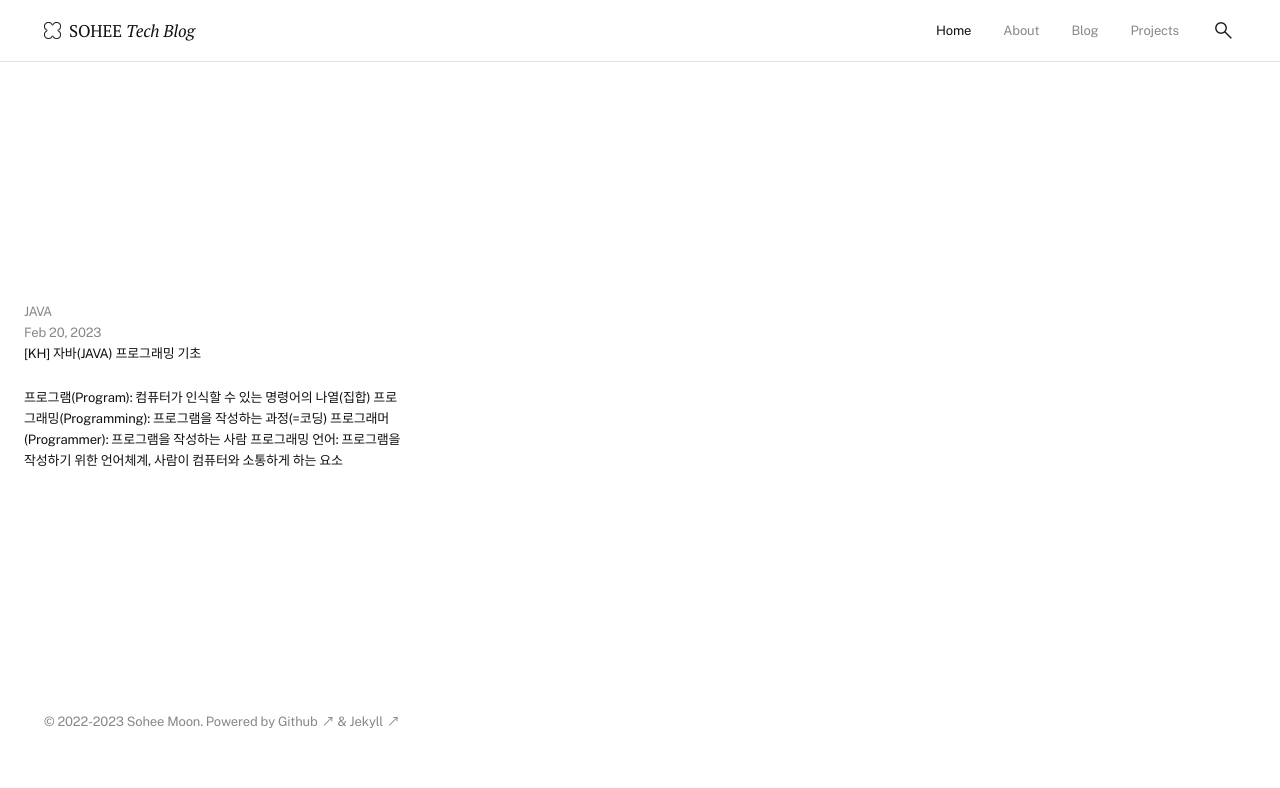
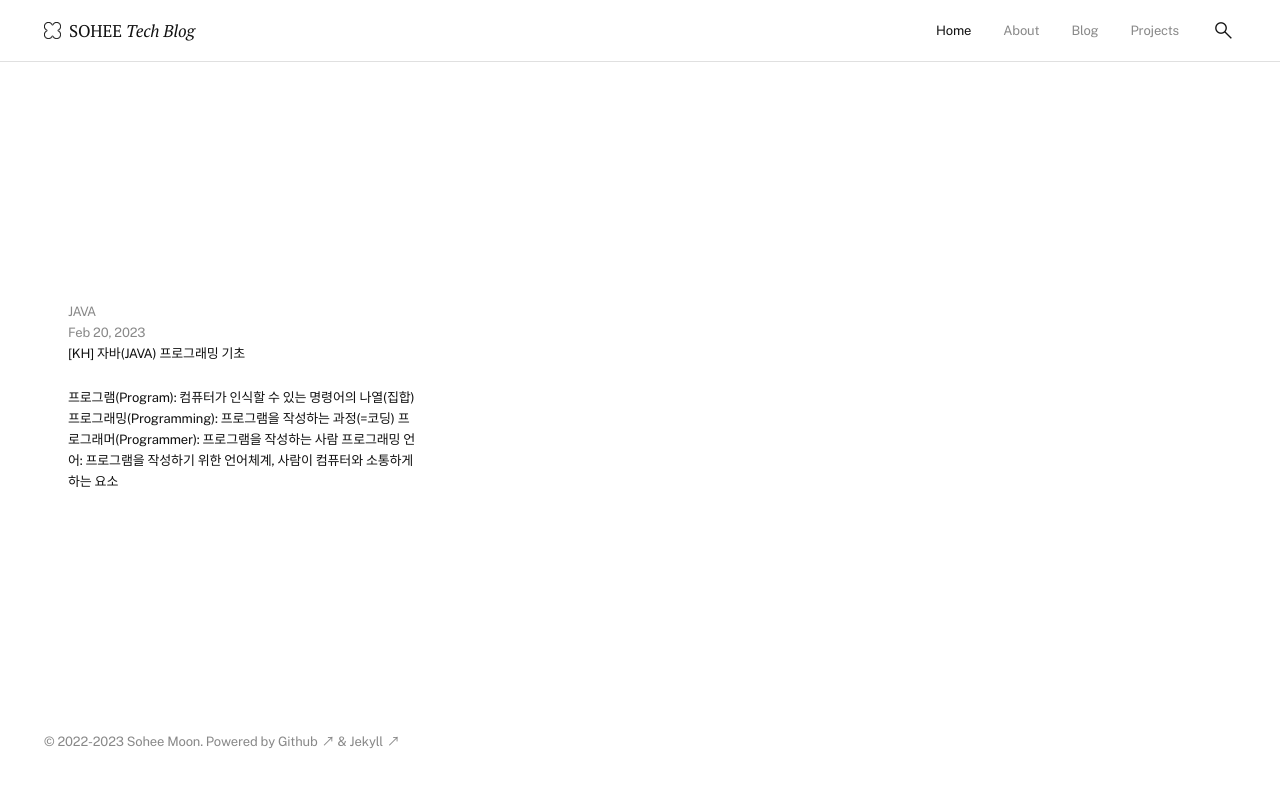
Before and after one commit to soheetech/soheetech.github.io, a Jekyll site: the page built from index.md, in a window 1280 px wide. Shown: the top 788 px of the page. Built offline with Jekyll 4.4.1, drawn with Linux system fonts in a browser that asks for light colours.

Commit message:
Update home.html

```diff
--- a/_layouts/home.html
+++ b/_layouts/home.html
@@ -2,4 +2,4 @@
 layout: default
 ---
 
-{%-include menu_item.html collection=site.data.menu.entries-%}
+<div class="container">{%-include menu_item.html collection=site.data.menu.entries-%}</div>
```
